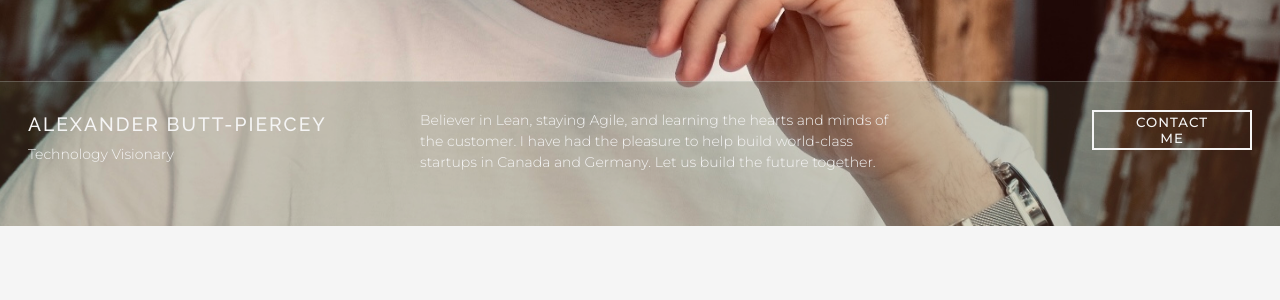
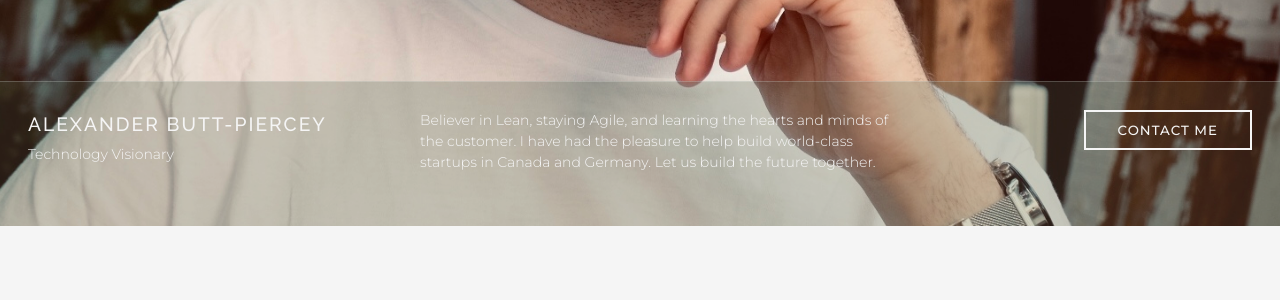
Before and after one commit to APiercey/apiercey.github.io, a Jekyll site: the page built from index.md, in a window 1280 px wide. Shown: the part 674-974 px from the top of the page. Built offline with Jekyll 4.4.1, drawn with Linux system fonts in a browser that asks for light colours.

Commit message:
Nice padding

```diff
--- a/_sass/header.scss
+++ b/_sass/header.scss
@@ -82,6 +82,15 @@
 
     li {
       margin-right: 1rem;
+
+      a {
+        padding-top: 0.5rem;
+        padding-bottom: 0.3rem;
+        &:hover {
+          background: rgba(79, 97, 77, 0.15);
+          cursor: pointer;
+        }
+      }
     }
 
     @media only screen and (min-width: $large-handheld) {
@@ -181,7 +190,7 @@
     }
 
     .contact {
-      button {
+      .button {
         width: 10rem;
       }
 
```
